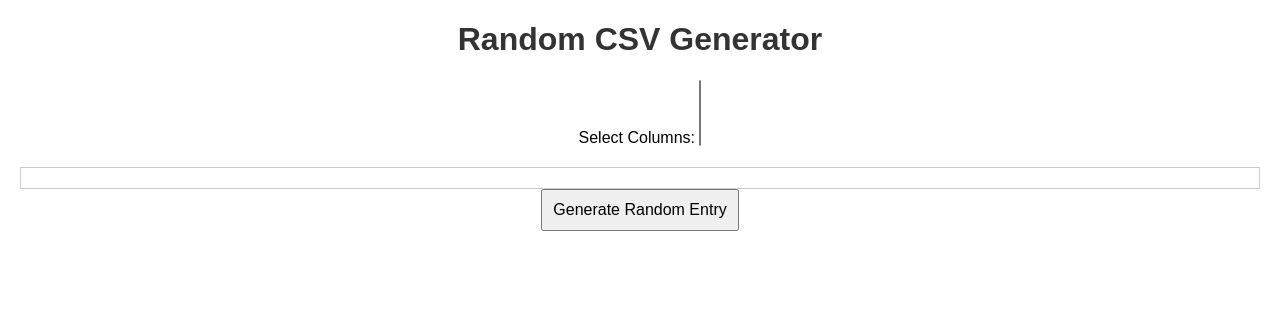
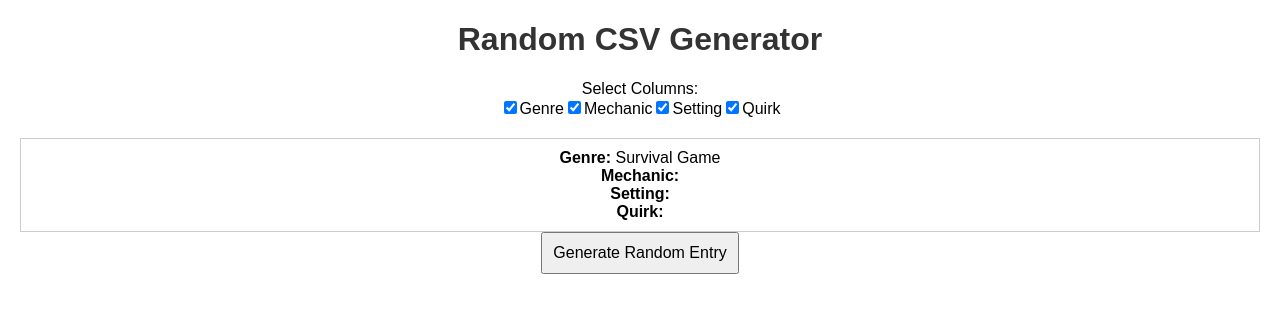
Before and after one commit to SarahMit/gamejamideagenerator, a plain HTML site: page index.html in a window 1280 px wide. Both pictures are taken after a click on the button "Generate Random Entry". Drawn offline with Linux system fonts and the light colour scheme.

Commit message:
some additional game ideas

```diff
--- a/gameideas.csv
+++ b/gameideas.csv
@@ -1,2 +1,10 @@
 Genre;Mechanic;Setting;Quirk
-Top-Down Shooter;Leave Something Behind;Post-Apocalypse;Unintuitive Controls
+Top-Down Shooter;Leave Something Behind;Post-Apocalypse;Every Sprite is handpainted analog and scanned
+Platformer;Unintuitive Controls;Horror;Every Sound is Self-Recorded
+Shooter;;;
+Fighting Game;;;
+Beat 'em up (Brawler);;;
+Stealth Game;;;
+Survival Game;;;
+Rythm Game;;;
+Battle Royale Game;;;
--- a/index.html
+++ b/index.html
@@ -9,8 +9,7 @@
 <body>
     <h1>Random CSV Generator</h1>
     <label for="columns">Select Columns:</label>
-    <select id="columns" multiple>
-    </select>
+    <div id="checkbox-container"></div>
     <div id="result-container"></div>
     <button onclick="generateRandom()">Generate Random Entry</button>
 
--- a/script.js
+++ b/script.js
@@ -1,6 +1,6 @@
 document.addEventListener("DOMContentLoaded", function () {
     // Load CSV file
-    fetch("gameideas.csv")
+    fetch("https://sarahmit.github.io/gamejamideagenerator/gameideas.csv")
         .then(response => response.text())
         .then(csv => {
             // Parse CSV
@@ -11,24 +11,38 @@ document.addEventListener("DOMContentLoaded", function () {
             const data = [];
             for (let i = 1; i < rows.length; i++) {
                 const values = rows[i].split(';');
-                const entry = {};
-                headers.forEach((header, index) => {
-                    entry[header.trim()] = values[index].trim();
-                });
-                data.push(entry);
+
+                // Check if the number of values matches the number of headers
+                if (values.length === headers.length) {
+                    const entry = {};
+                    headers.forEach((header, index) => {
+                        entry[header.trim()] = values[index].trim();
+                    });
+                    data.push(entry);
+                } else {
+                    console.warn(`Skipping row ${i + 1} because the number of values does not match the number of headers.`);
+                }
             }
 
             // Store the data and headers globally
             window.csvData = data;
             window.csvHeaders = headers;
 
-            // Populate the columns dropdown
-            const columnsSelect = document.getElementById('columns');
+            // Populate the columns checkbox
+            const checkboxContainer = document.getElementById('checkbox-container');
             headers.forEach(header => {
-                const option = document.createElement('option');
-                option.value = header;
-                option.text = header;
-                columnsSelect.appendChild(option);
+                const checkbox = document.createElement('input');
+                checkbox.type = 'checkbox';
+                checkbox.id = header;
+                checkbox.checked = true; // Initially, all checkboxes are checked
+                checkbox.addEventListener('change', generateRandom);
+
+                const label = document.createElement('label');
+                label.htmlFor = header;
+                label.appendChild(document.createTextNode(header));
+
+                checkboxContainer.appendChild(checkbox);
+                checkboxContainer.appendChild(label);
             });
         })
         .catch(error => console.error("Error fetching CSV:", error));
@@ -36,7 +50,7 @@ document.addEventListener("DOMContentLoaded", function () {
 
 function generateRandom() {
     // Get selected columns
-    const selectedColumns = Array.from(document.getElementById('columns').selectedOptions).map(option => option.value);
+    const selectedColumns = Array.from(document.querySelectorAll('#checkbox-container input:checked')).map(checkbox => checkbox.id);
 
     if (selectedColumns.length === 0) {
         alert("Please select at least one column.");
```
